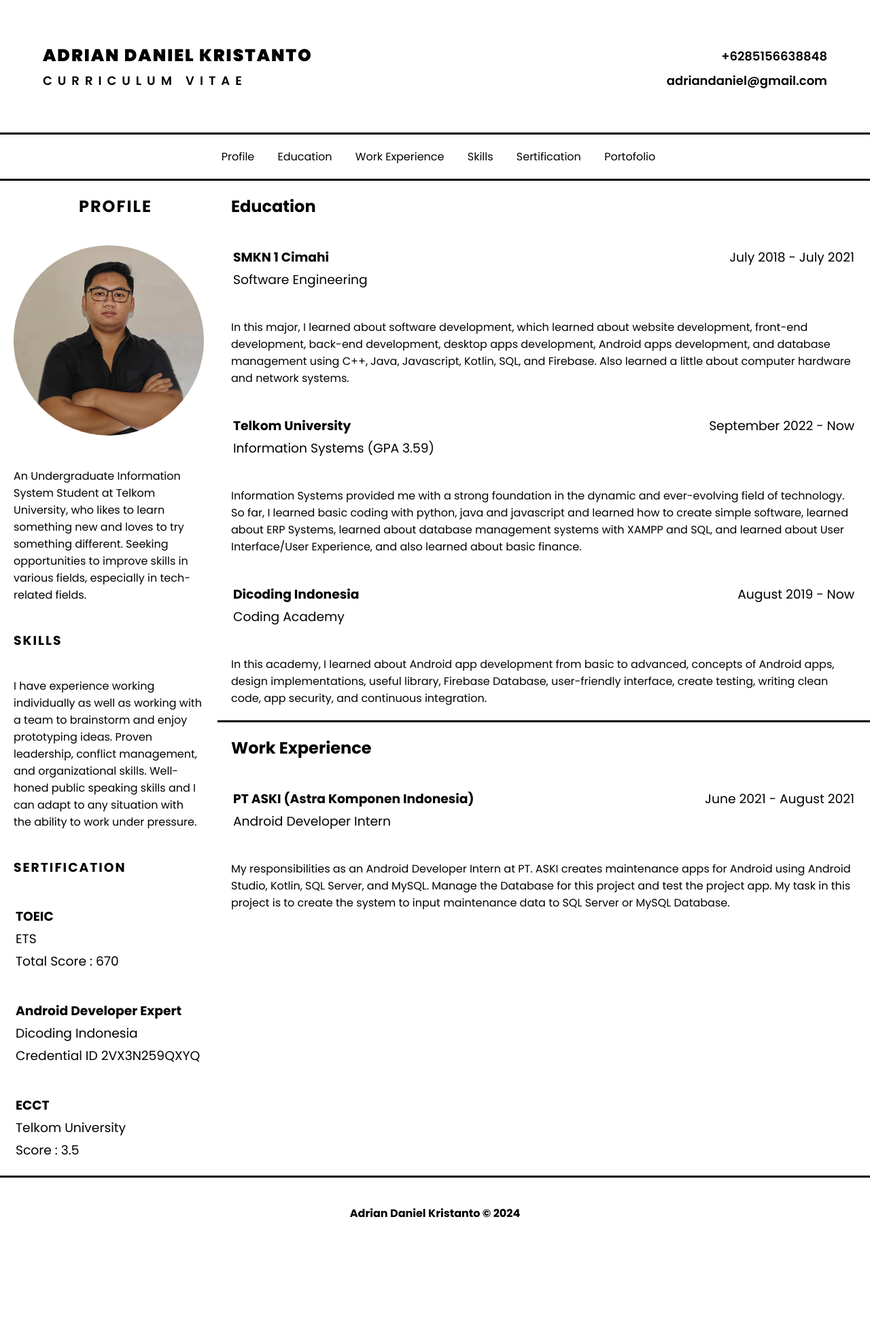
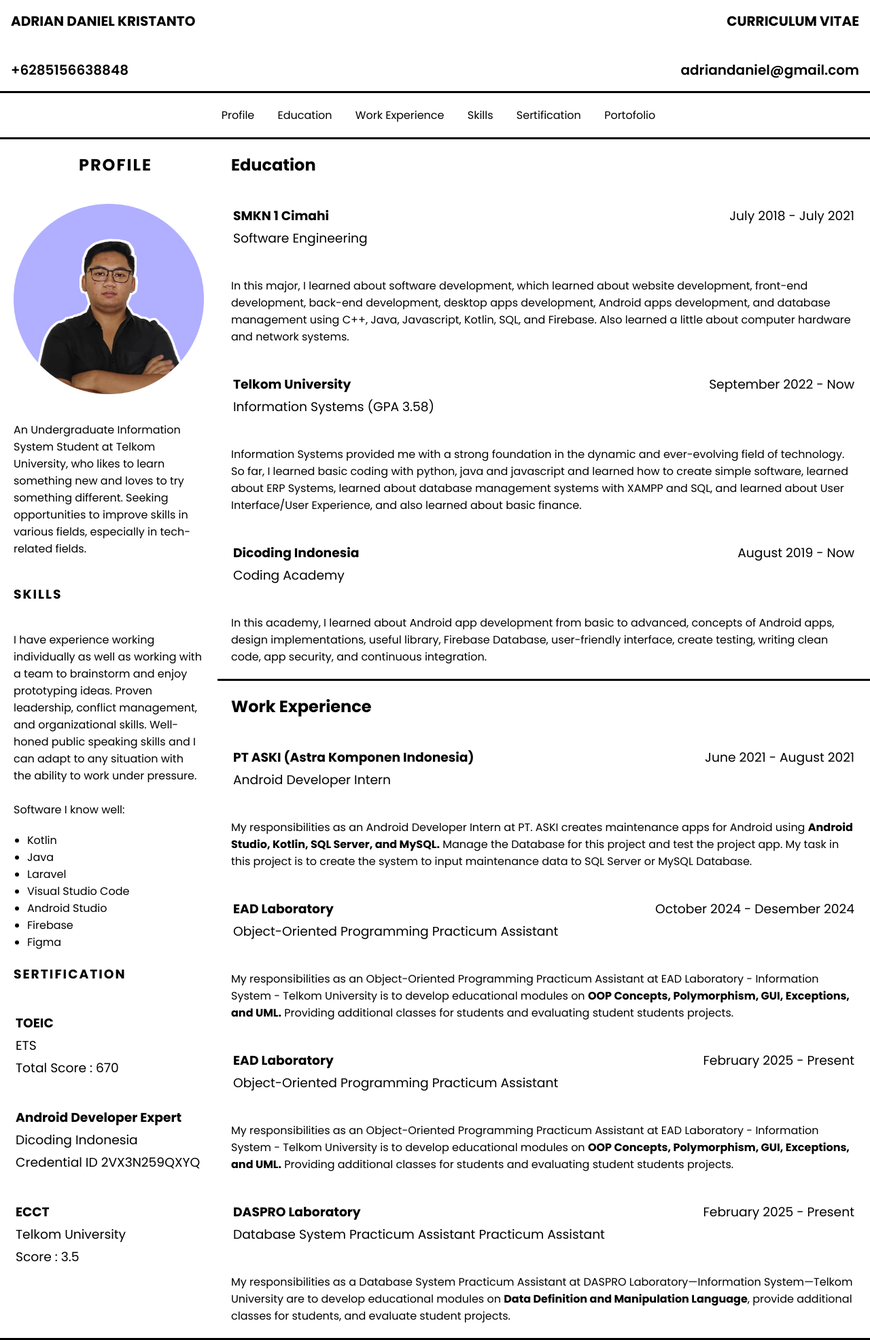
Before and after one commit to adriandk/adriandk.github.io, a plain HTML site: page index.html in a window 1280 px wide. Shown: the top 1972 px of the page at 68% size. Before the commit the page ends 1838 px from the top, so only its background shows below. Drawn offline with Linux system fonts and the light colour scheme.

Commit message:
Update CV

```diff
--- a/assets/style/styleIndex.css
+++ b/assets/style/styleIndex.css
@@ -1,9 +1,9 @@
-*{
+* {
     margin: 0;
     box-sizing: border-box;
 }
 
-.front{
+.front {
     margin-top: 50px;
 }
 
@@ -14,51 +14,84 @@
     left: 5;
 }
 
-table{
+table {
     width: 100%;
     color: black;
 }
 
-.information{
+.information {
     display: flex;
     /* align-items: center; */
     justify-content: center;
     flex-direction: column;
 }
 
-body{
+body {
     font-family: 'Poppins';
     margin: 0;
     padding: 0;
 }
 
-h1{
+h1 {
     font-size: 60px;
 }
 
-h2, h3{
+h2,
+h3 {
     color: black;
     padding: 20px 0 20px 20px;
 }
 
-p{
+p {
     padding: 20px 20px 20px 20px;
     color: black;
 }
 
-.line{
+.line {
     width: 100%;
     height: 3px;
     background-color: black;
 }
 
-.jumbotron{
-    padding: 60px;
-    background-color: white;
-    color: black;
+.jumbotron {
+    display: flex;
+    flex-direction: column;
+    gap: 10px;
 }
 
-nav{
+.row {
+    display: grid;
+    grid-template-columns: 1fr 1fr;
+    align-items: center;
+}
+
+.left {
+    font-weight: 600;
+    font-size: 20px;
+    text-align: left;
+}
+
+.right {
+    font-weight: 600;
+    font-size: 20px;
+    text-align: right;
+}
+
+@media (max-width: 600px) {
+    .row {
+        grid-template-columns: 1fr;
+        text-align: center;
+    }
+    .right {
+        text-align: center;
+    }
+    .left {
+        text-align: center;
+    }
+}
+
+
+nav {
     background-color: white;
     padding: 20px 0 0 0;
     position: sticky;
@@ -66,39 +99,39 @@ nav{
     text-align: center;
 }
 
-nav ul{
+nav ul {
     margin-bottom: 20px;
 }
 
-nav li{
+nav li {
     display: inline;
     list-style-type: none;
     margin-right: 30px;
 }
 
-nav a{
+nav a {
     color: black;
     text-decoration: none;
 }
 
-a{
+a {
     color: black;
 }
 
-a:hover{
+a:hover {
     color: black;
 }
 
-nav a:hover{
+nav a:hover {
     font-weight: bolder;
     color: black;
 }
 
-main{
+main {
     overflow: auto;
 }
 
-header{
+header {
     display: inline;
 }
 
@@ -107,7 +140,7 @@ header{
 
 }
 
-footer{
+footer {
     padding: 20px;
     color: black;
     background-color: white;
@@ -118,35 +151,33 @@ footer{
 
 .featured-image {
     width: 100%;
-    max-height: 350px;
+    max-width: 500px; /* tambahkan batas lebar */
+    height: auto;     /* biar proporsional */
     padding: 20px;
-    border-radius: 50%;
-
-    /* max-width: 280px;
-    height: 100%; */
+    display: block;
+    margin: 0 auto;
+}
 
 
-    object-fit: cover;
-    object-position: center;
-}
-
-.profile header{
+.profile header {
     text-align: center;
 }
 
-#content{
+#content {
     float: right;
     width: 75%;
 }
 
-aside{
+aside {
     float: right;
     width: 25%;
     /* padding-right: 20px; */
 }
 
 @media screen and (max-width: 1000px) {
-    #content, aside{
+
+    #content,
+    aside {
         width: 100%;
         padding: 0;
     }
--- a/index.html
+++ b/index.html
@@ -12,25 +12,28 @@
     <link href="https://fonts.googleapis.com/css2?family=Poppins:ital,wght@0,100;0,200;0,300;0,400;0,500;0,600;0,700;0,800;0,900;1,100;1,200;1,300;1,400;1,500;1,600;1,700;1,800;1,900&display=swap" rel="stylesheet">
 </head>
 <body>
+
     <header>
+
         <div class="jumbotron">
-            <table>
-                <tr>
-                    <th><h1 style="font-size: 25px; font-weight: 900; text-align: left; letter-spacing: 2px;">ADRIAN DANIEL KRISTANTO</h1></th>
-                    <th><h1 style="font-size: large; font-weight: 600; text-align: right;">+6285156638848</h1></th>
-                </tr>
-                <tr>
-                    <th><h1 style="font-size: large; font-weight: 600; text-align: left; letter-spacing: 8px;">CURRICULUM VITAE</h1></th>
-                    <th><h1 style="font-size: large; font-weight: 600; text-align: right;">adriandaniel@gmail.com</h1></th>
-                </tr>
-            </table>
+            <div class="row" style="padding: 1rem;">
+                <div class="left" style="font-weight: 700;">ADRIAN DANIEL KRISTANTO</div>
+                <div class="right" style="font-weight: 700;">CURRICULUM VITAE</div>
+            </div>
+            <div class="row" style="padding: 1rem;">
+                <div class="left">+6285156638848</div>
+                <div class="right">adriandaniel@gmail.com</div>
+            </div>
+        </div>
 
-        </div>
+
+
+
 
         <div class="line"></div>
         <nav>
             <ul>
-                <li><a href="#Profile">Profile</a></li>
+                <li><a href="#">Profile</a></li>
                 <li><a href="#Education">Education</a></li>
                 <li><a href="#Experience">Work Experience</a></li>
                 <li><a href="#Skills">Skills</a></li>
@@ -40,6 +43,7 @@
             <div class="line"></div>
         </nav>
     </header>
+
 
     <main>
         <div id="content">
@@ -77,7 +81,7 @@
                         </tr>
                         <tr>
                             <th>
-                                <h3 style="text-align: left; font-weight: 400; margin-top: -40px;">Information Systems (GPA 3.59)</h3>
+                                <h3 style="text-align: left; font-weight: 400; margin-top: -40px;">Information Systems (GPA 3.58)</h3>
                             </th>
                         </tr>
                     </table>
@@ -125,7 +129,58 @@
                             </th>
                         </tr>
                     </table>
-                    <p>My responsibilities as an Android Developer Intern at PT. ASKI creates maintenance apps for Android using Android Studio, Kotlin, SQL Server, and MySQL. Manage the Database for this project and test the project app. My task in this project is to create the system to input maintenance data to SQL Server or MySQL Database.</p>
+                    <p>My responsibilities as an Android Developer Intern at PT. ASKI creates maintenance apps for Android using <strong>Android Studio, Kotlin, SQL Server, and MySQL.</strong> Manage the Database for this project and test the project app. My task in this project is to create the system to input maintenance data to SQL Server or MySQL Database.</p>
+                </section>
+
+                <section>
+                    <table>
+                        <tr>
+                            <th>
+                                <h3 style="text-align: left;">EAD Laboratory</h3>
+                            </th>
+                            <th>
+                                <h3 style="text-align: right; margin-right: 20px; font-weight: 400;">October 2024 - Desember 2024</h3>
+                            </th>
+                        </tr>
+                        <tr>
+                            <th>
+                                <h3 style="text-align: left; font-weight: 400; margin-top: -40px;">Object-Oriented Programming Practicum Assistant</h3>
+                            </th>
+                        </tr>
+                    </table>
+                    <p>My responsibilities as an Object-Oriented Programming Practicum Assistant at EAD Laboratory - Information System - Telkom University is to develop educational modules on <strong>OOP Concepts, Polymorphism, GUI, Exceptions, and UML.</strong> Providing additional classes for students and evaluating student students projects.</p>
+                    <table>
+                        <tr>
+                            <th>
+                                <h3 style="text-align: left;">EAD Laboratory</h3>
+                            </th>
+                            <th>
+                                <h3 style="text-align: right; margin-right: 20px; font-weight: 400;">February 2025 - Present</h3>
+                            </th>
+                        </tr>
+                        <tr>
+                            <th>
+                                <h3 style="text-align: left; font-weight: 400; margin-top: -40px;">Object-Oriented Programming Practicum Assistant</h3>
+                            </th>
+                        </tr>
+                    </table>
+                    <p>My responsibilities as an Object-Oriented Programming Practicum Assistant at EAD Laboratory - Information System - Telkom University is to develop educational modules on <strong>OOP Concepts, Polymorphism, GUI, Exceptions, and UML.</strong> Providing additional classes for students and evaluating student students projects.</p>
+                    <table>
+                        <tr>
+                            <th>
+                                <h3 style="text-align: left;">DASPRO Laboratory</h3>
+                            </th>
+                            <th>
+                                <h3 style="text-align: right; margin-right: 20px; font-weight: 400;">February 2025 - Present</h3>
+                            </th>
+                        </tr>
+                        <tr>
+                            <th>
+                                <h3 style="text-align: left; font-weight: 400; margin-top: -40px;">Database System Practicum Assistant Practicum Assistant</h3>
+                            </th>
+                        </tr>
+                    </table>
+                    <p>My responsibilities as a Database System Practicum Assistant at DASPRO Laboratory—Information System—Telkom University are to develop educational modules on <strong>Data Definition and Manipulation Language</strong>, provide additional classes for students, and evaluate student projects.</p>
                 </section>
             </article>
         </div>
@@ -135,7 +190,7 @@
                 <header>
                     <h2 style="letter-spacing: 2px;">PROFILE</h2>
                     <figure>
-                        <img src="assets/images/Adrian Daniel.jpg" class="featured-image">
+                        <img src="assets/images/circled.png" class="featured-image">
                     </figure>
                 </header>
 
@@ -145,7 +200,16 @@
 
                 <section id="Skills" class="information">
                     <h3 style="letter-spacing: 2px;">SKILLS</h3>
-                    <p>I have experience working individually as well as working with a team to brainstorm and enjoy prototyping ideas. Proven leadership, conflict management, and organizational skills. Well-honed public speaking skills and I can adapt to any situation with the ability to work under pressure.</p>
+                    <p>I have experience working individually as well as working with a team to brainstorm and enjoy prototyping ideas. Proven leadership, conflict management, and organizational skills. Well-honed public speaking skills and I can adapt to any situation with the ability to work under pressure. <br> <br> Software I know well:</p>
+                    <ul>
+                        <li>Kotlin</li>
+                        <li>Java</li>
+                        <li>Laravel</li>
+                        <li>Visual Studio Code</li>
+                        <li>Android Studio</li>
+                        <li>Firebase</li>
+                        <li>Figma</li>
+                    </ul>
                 </section>
 
                 <section id="Sertification" class="information">
```
Also changed, not shown: assets/images/circled.png (added), assets/images/editedd.png (added).
